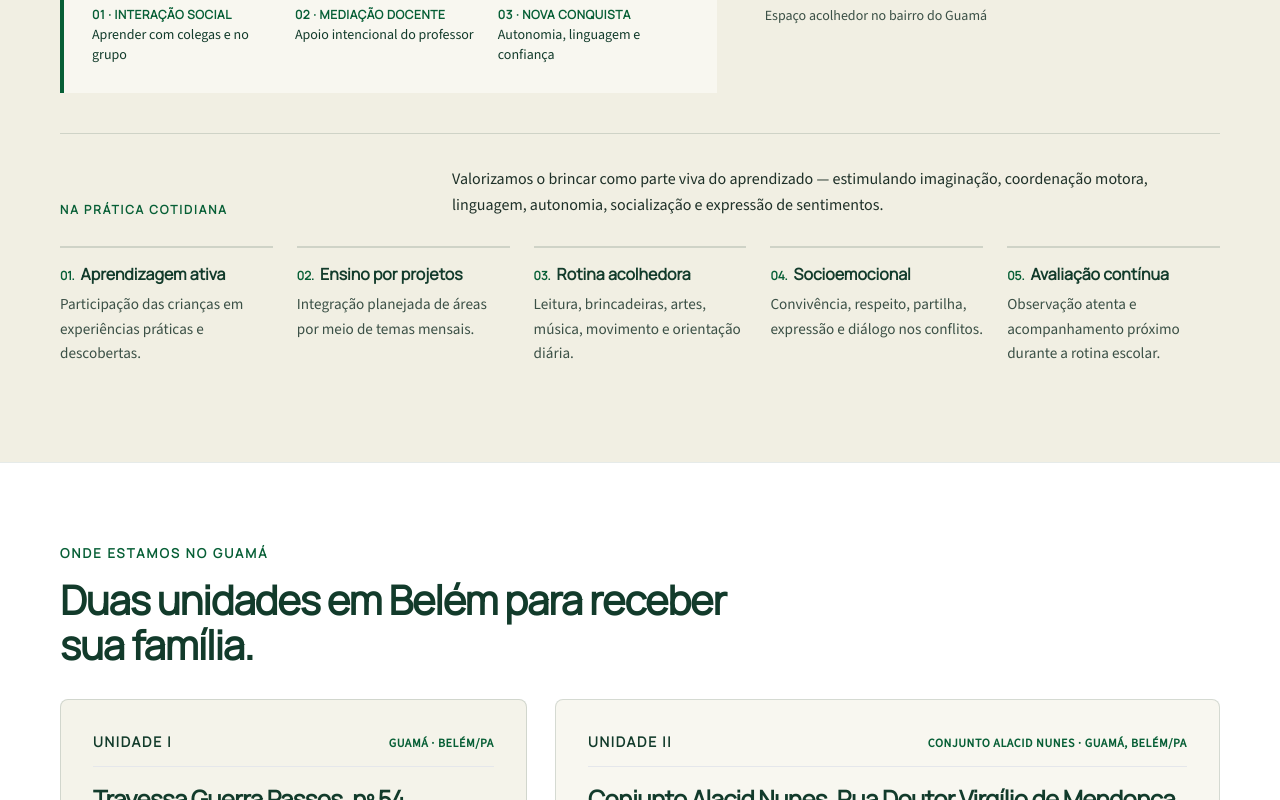
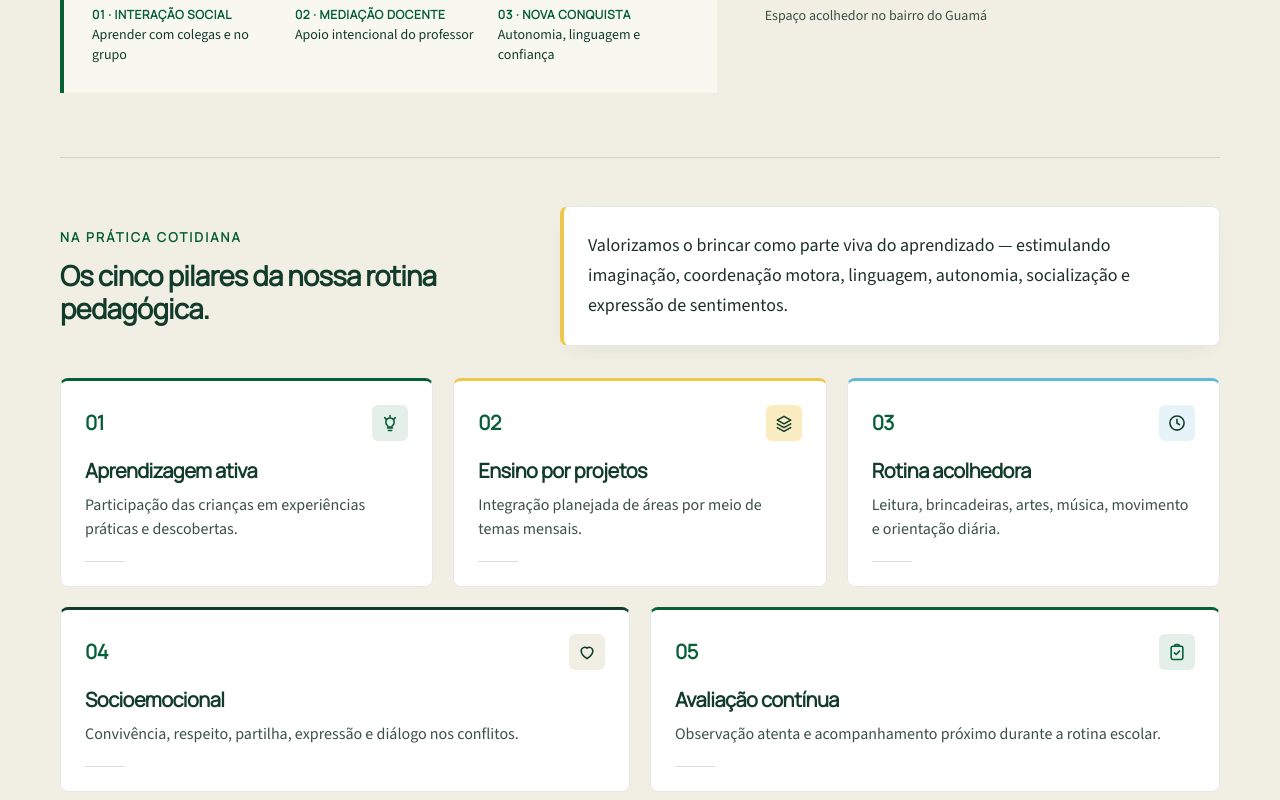
Before and after one commit to desenvolvedorfast-hub/site-sonho-encantado, a React (Vite) app in the folder sonho-encantado-site/: page / in a window 1280 px wide. Shown: the part 6660-7460 px from the top of the page. Built offline with nearby package versions, Linux system fonts and the light colour scheme.

Commit message:
Refactor EnvironmentSection with new pillar themes

```diff
--- a/sonho-encantado-site/src/components/EnvironmentSection.tsx
+++ b/sonho-encantado-site/src/components/EnvironmentSection.tsx
@@ -1,7 +1,57 @@
-import { useState } from 'react';
+import { useState, type ReactNode } from 'react';
 import { ENVIRONMENT_CONTENT } from '../data/schoolContent';
 import { PhotoSlot } from './PhotoSlot';
 import { Reveal } from './Reveal';
+
+const PILLAR_THEMES = [
+  { topBorder: 'border-t-brand-green', badgeBg: 'bg-brand-green/10 text-brand-green' },
+  { topBorder: 'border-t-brand-yellow', badgeBg: 'bg-brand-yellow/35 text-brand-dark' },
+  { topBorder: 'border-t-brand-blue', badgeBg: 'bg-brand-blue-soft text-brand-dark' },
+  { topBorder: 'border-t-brand-dark', badgeBg: 'bg-brand-cream text-brand-dark' },
+  { topBorder: 'border-t-brand-green', badgeBg: 'bg-brand-green/10 text-brand-green' },
+];
+
+function getPillarIcon(index: number): ReactNode {
+  const cls = 'h-5 w-5 shrink-0';
+  switch (index) {
+    case 0:
+      // Aprendizagem ativa (descoberta / prática)
+      return (
+        <svg className={cls} viewBox="0 0 24 24" fill="none" stroke="currentColor" strokeWidth="1.9" aria-hidden="true">
+          <path strokeLinecap="round" strokeLinejoin="round" d="M12 3v2.5M5.6 5.6l1.8 1.8M18.4 5.6l-1.8 1.8M9 18h6M10 21h4M8.5 14.5a5 5 0 1 1 7 0c-.8.7-1.3 1.5-1.5 2.5h-4c-.2-1-.7-1.8-1.5-2.5z" />
+        </svg>
+      );
+    case 1:
+      // Ensino por projetos (integração de áreas)
+      return (
+        <svg className={cls} viewBox="0 0 24 24" fill="none" stroke="currentColor" strokeWidth="1.9" aria-hidden="true">
+          <path strokeLinecap="round" strokeLinejoin="round" d="M12 4l8 4.5-8 4.5-8-4.5L12 4zM4 13l8 4.5 8-4.5M4 17.5L12 22l8-4.5" />
+        </svg>
+      );
+    case 2:
+      // Rotina acolhedora
+      return (
+        <svg className={cls} viewBox="0 0 24 24" fill="none" stroke="currentColor" strokeWidth="1.9" aria-hidden="true">
+          <circle cx="12" cy="12" r="8.5" />
+          <path strokeLinecap="round" strokeLinejoin="round" d="M12 7.5V12l3 2" />
+        </svg>
+      );
+    case 3:
+      // Socioemocional
+      return (
+        <svg className={cls} viewBox="0 0 24 24" fill="none" stroke="currentColor" strokeWidth="1.9" aria-hidden="true">
+          <path strokeLinecap="round" strokeLinejoin="round" d="M12 20s-7-4.4-7-9.6A4.2 4.2 0 0 1 12 7.5a4.2 4.2 0 0 1 7 2.9C19 15.6 12 20 12 20z" />
+        </svg>
+      );
+    default:
+      // Avaliação contínua
+      return (
+        <svg className={cls} viewBox="0 0 24 24" fill="none" stroke="currentColor" strokeWidth="1.9" aria-hidden="true">
+          <path strokeLinecap="round" strokeLinejoin="round" d="M9 5H7a2 2 0 0 0-2 2v12a2 2 0 0 0 2 2h10a2 2 0 0 0 2-2V7a2 2 0 0 0-2-2h-2M9 5a2 2 0 0 1 2-2h2a2 2 0 0 1 2 2M9 5h6M9 13l2 2 4-4" />
+        </svg>
+      );
+  }
+}
 
 export function EnvironmentSection() {
   const [missingSrcs, setMissingSrcs] = useState<Record<string, boolean>>({});
@@ -37,7 +87,11 @@ export function EnvironmentSection() {
             hasPhotos ? 'items-start lg:grid-cols-12 lg:gap-12' : ''
           }`}
         >
-          <div className={`space-y-6 ${hasPhotos ? 'lg:col-span-7' : 'grid grid-cols-1 gap-6 space-y-0 lg:grid-cols-2'}`}>
+          <div
+            className={`space-y-6 ${
+              hasPhotos ? 'lg:col-span-7' : 'grid grid-cols-1 gap-6 space-y-0 lg:grid-cols-2'
+            }`}
+          >
             {/* 1º Destaque: Identidade Cristã e Formação Humana */}
             <Reveal delayMs={60}>
               <article className="border-l-4 border-brand-yellow bg-white p-6 sm:p-7">
@@ -72,7 +126,6 @@ export function EnvironmentSection() {
                   {vygotskyHighlight.zdpSummary}
                 </p>
 
-                {/* Progressão visual simples da mediação pedagógica */}
                 <div className="mt-5 grid grid-cols-1 gap-3 border-t border-brand-dark/12 pt-4 sm:grid-cols-3">
                   {vygotskyHighlight.steps.map((step) => (
                     <div key={step.label}>
@@ -119,33 +172,70 @@ export function EnvironmentSection() {
           )}
         </div>
 
-        {/* 3º Destaque: Ludicidade + os 5 princípios da rotina escolar */}
+        {/* 3º Destaque: “Na prática cotidiana” reestruturado em destaque introdutório + grid 3+2 */}
         <Reveal delayMs={150}>
-          <div className="mt-10 border-t border-brand-dark/15 pt-8">
-            <div className="flex flex-col justify-between gap-3 lg:flex-row lg:items-end">
-              <p className="font-display text-xs font-extrabold uppercase tracking-[0.16em] text-brand-green">
-                {ENVIRONMENT_CONTENT.practiceEyebrow}
-              </p>
-              <p className="max-w-3xl text-base leading-relaxed text-brand-ink">
+          <div className="mt-14 border-t border-brand-dark/15 pt-10 lg:mt-16 lg:pt-12">
+            {/* Cabeçalho + Bloco de apoio destacado */}
+            <div className="grid grid-cols-1 items-center gap-6 lg:grid-cols-12 lg:gap-10">
+              <div className="lg:col-span-5">
+                <p className="eyebrow-label">{ENVIRONMENT_CONTENT.practiceEyebrow}</p>
+                <h3 className="text-subsection-title mt-2.5 font-display font-extrabold text-brand-dark">
+                  Os cinco pilares da nossa rotina pedagógica.
+                </h3>
+              </div>
+
+              <div className="rounded-lg border border-brand-dark/12 border-l-4 border-l-brand-yellow bg-white p-5 shadow-card sm:p-6 lg:col-span-7">
+                <p className="text-body-fluid font-medium text-brand-ink">
                   {ENVIRONMENT_CONTENT.practiceLead}
                 </p>
               </div>
+            </div>
 
-            <dl className="mt-7 grid grid-cols-1 gap-6 sm:grid-cols-2 lg:grid-cols-5">
-              {ENVIRONMENT_CONTENT.pillars.map((pillar, idx) => (
-                <div key={pillar.title} className="border-t-2 border-brand-dark/15 pt-3.5">
-                  <dt className="font-display text-base font-extrabold text-brand-dark">
-                    <span className="mr-1.5 text-xs font-extrabold text-brand-green">
-                      0{idx + 1}.
+            {/* Grade responsiva: 1 col mobile | 2 cols tablet | 3 + 2 cols desktop */}
+            <div className="mt-8 grid grid-cols-1 gap-5 md:grid-cols-2 lg:grid-cols-6">
+              {ENVIRONMENT_CONTENT.pillars.map((pillar, idx) => {
+                const theme = PILLAR_THEMES[idx % PILLAR_THEMES.length];
+                const spanClasses =
+                  idx < 3
+                    ? 'lg:col-span-2'
+                    : idx === 3
+                      ? 'lg:col-span-3'
+                      : 'md:col-span-2 lg:col-span-3';
+
+                return (
+                  <article
+                    key={pillar.title}
+                    className={`flex flex-col justify-between rounded-lg border border-brand-dark/12 border-t-[3px] bg-white p-5 transition-all duration-200 hover:-translate-y-0.5 hover:border-brand-dark/25 hover:shadow-card sm:p-6 ${theme.topBorder} ${spanClasses}`}
+                  >
+                    <div>
+                      <div className="flex items-center justify-between gap-3">
+                        <span className="font-display text-xl font-extrabold tracking-tight text-brand-green">
+                          0{idx + 1}
                         </span>
+                        <span
+                          className={`inline-flex h-9 w-9 items-center justify-center rounded-md ${theme.badgeBg}`}
+                        >
+                          {getPillarIcon(idx)}
+                        </span>
+                      </div>
+
+                      <h4 className="mt-4 font-display text-lg font-extrabold text-brand-dark sm:text-xl">
                         {pillar.title}
-                  </dt>
-                  <dd className="mt-1.5 text-[0.95rem] leading-relaxed text-brand-muted">
+                      </h4>
+
+                      <p className="mt-2 text-[0.96rem] leading-relaxed text-brand-muted sm:text-base">
                         {pillar.text}
-                  </dd>
+                      </p>
                     </div>
-              ))}
-            </dl>
+
+                    <div
+                      aria-hidden="true"
+                      className="mt-5 h-px w-10 bg-brand-dark/15"
+                    />
+                  </article>
+                );
+              })}
+            </div>
           </div>
         </Reveal>
       </div>
```
Lines whose indentation alone changed are shown as unchanged.
